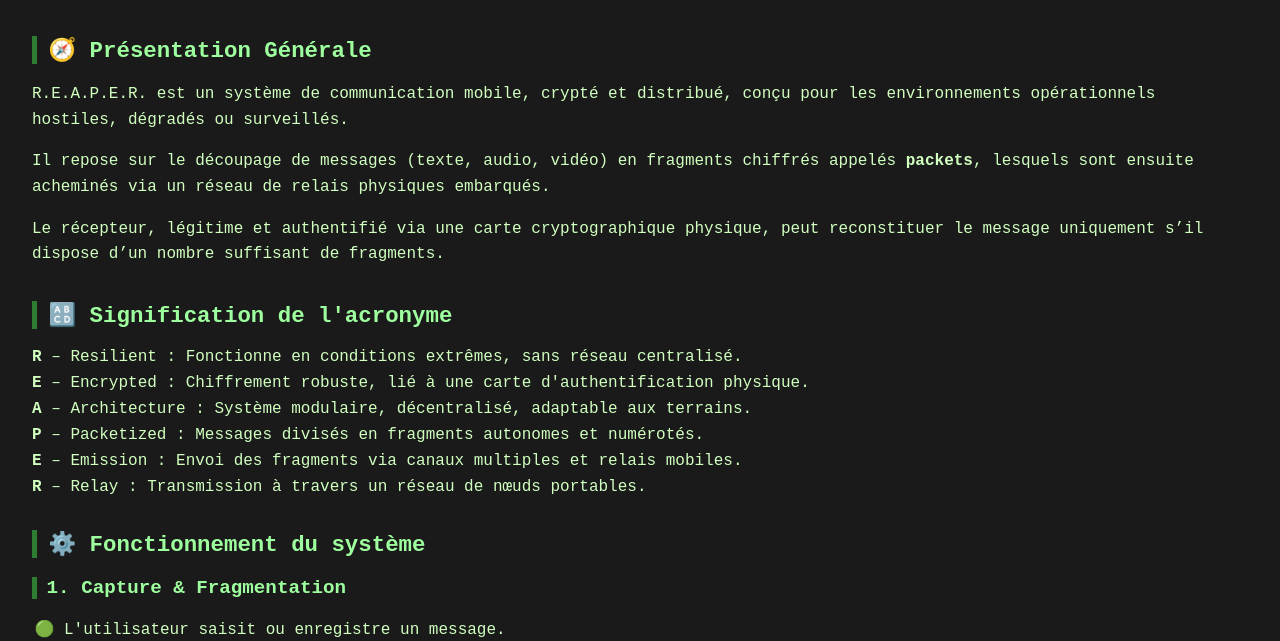
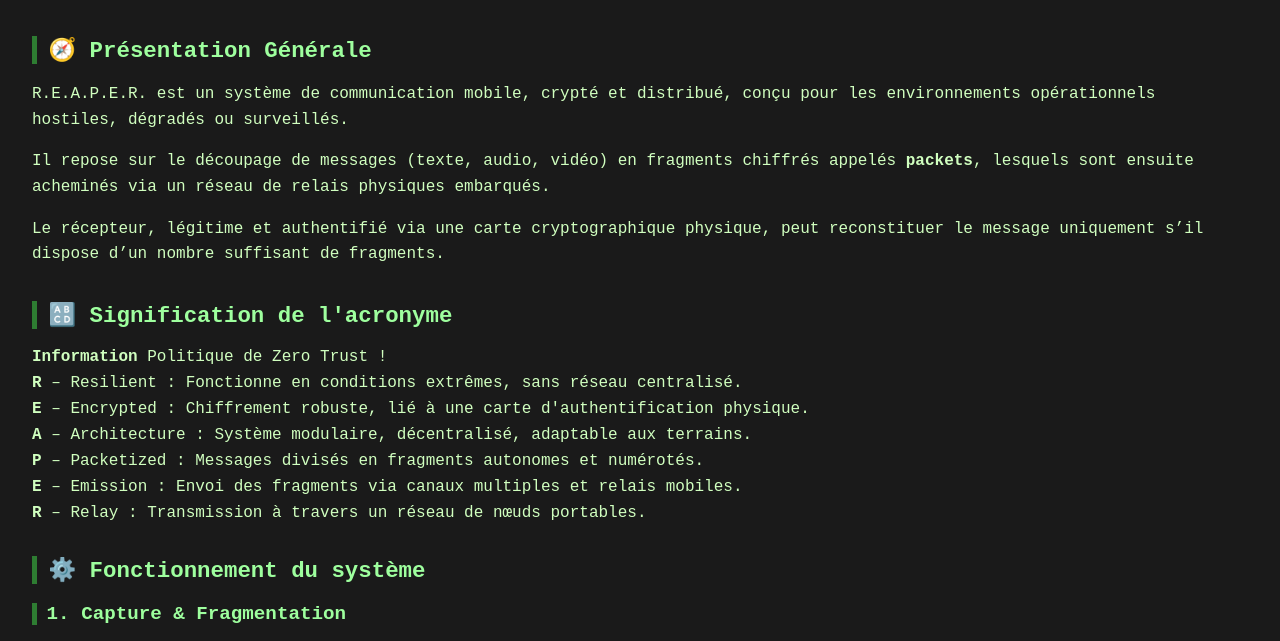
Before and after one commit to Reaper-Official/r.e.a.p.e.r, a plain HTML site: page index.html in a window 1280 px wide. Shown: the part 133-774 px from the top of the page. Drawn offline with Linux system fonts and the light colour scheme.

Commit message:
Update index.html

```diff
--- a/index.html
+++ b/index.html
@@ -91,6 +91,7 @@
 
   <h2>🔠 Signification de l'acronyme</h2>
   <div class="acronym">
+    <span><strong>Information</strong> Politique de Zero Trust !</span>
     <span><strong>R</strong> – Resilient : Fonctionne en conditions extrêmes, sans réseau centralisé.</span>
     <span><strong>E</strong> – Encrypted : Chiffrement robuste, lié à une carte d'authentification physique.</span>
     <span><strong>A</strong> – Architecture : Système modulaire, décentralisé, adaptable aux terrains.</span>
```
